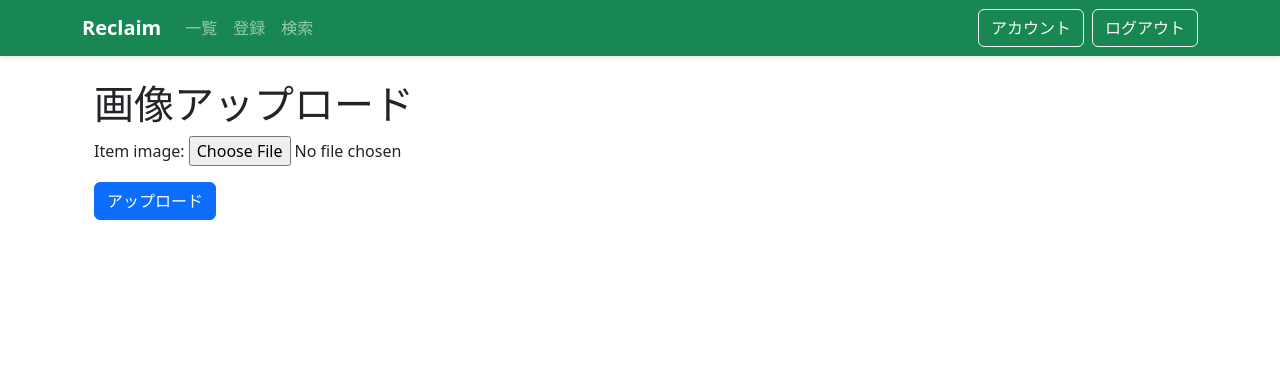
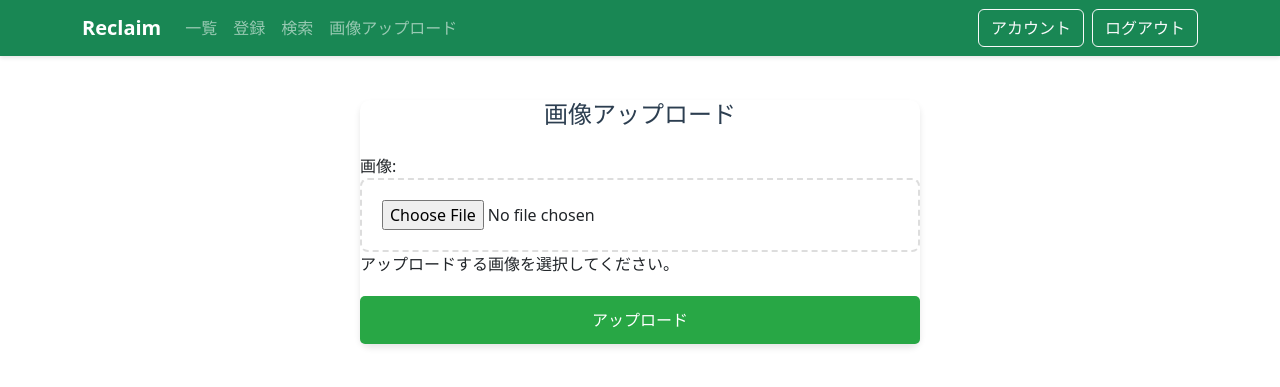
Before and after one commit to hirohiroto112607/ReClaim, a Django app: page /storeview/upload_image/ in a window 1280 px wide. Shown: the top 387 px of the page. Run offline with Django 5.2, Linux system fonts and the light colour scheme; the visitor is signed in with stand-in values (Sample User, id 1); some libraries are stand-ins or nearby versions.

Commit message:
機能改善: 画像アップロード機能のUIを改善し、エラーメッセージを追加しました。CSSスタイルを整理し、新しいスタイルシートを作成しました。

```diff
--- a/reclaim/static/css/styles.css
+++ b/reclaim/static/css/styles.css
@@ -5,21 +5,22 @@ body {
   box-shadow: 0 2px 4px rgba(0,0,0,.1);
 }
 .card {
-  box-shadow: 0 2px 4px rgba(0,0,0,.05);
+  box-shadow: 0 4px 8px rgba(0,0,0,.1);
   border-radius: 8px;
   transition: transform 0.2s, box-shadow 0.2s;
+  margin-top: 20px;
 }
 .card:hover {
   transform: translateY(-5px);
   box-shadow: 0 4px 8px rgba(0,0,0,.1);
 }
 .btn-primary {
-  background-color: #198754;
-  border-color: #198754;
+  background-color: #007bff;
+  border-color: #007bff;
 }
 .btn-primary:hover {
-  background-color: #157347;
-  border-color: #157347;
+  background-color: #0056b3;
+  border-color: #004085;
 }
 .btn-secondary {
   background-color: #6c757d;
@@ -29,3 +30,10 @@ body {
   background-color: #5a6268;
   border-color: #545b62;
 }
+.container {
+  max-width: 600px;
+}
+.card-title {
+  font-size: 1.5rem;
+  margin-bottom: 20px;
+}
--- /dev/null
+++ b/reclaim/static/css/upload.css
@@ -0,0 +1,63 @@
+.upload-container {
+  max-width: 600px;
+  margin: 0 auto;
+  padding: 20px;
+}
+
+.upload-card {
+  background: white;
+  border-radius: 10px;
+  box-shadow: 0 4px 6px rgba(0, 0, 0, 0.1);
+}
+
+.upload-title {
+  font-size: 24px;
+  color: #2c3e50;
+  margin-bottom: 25px;
+  text-align: center;
+}
+
+.upload-form {
+  display: flex;
+  flex-direction: column;
+  gap: 20px;
+}
+
+.upload-form p {
+  margin: 0;
+}
+
+.upload-form input[type="file"] {
+  border: 2px dashed #ddd;
+  padding: 20px;
+  border-radius: 8px;
+  width: 100%;
+  transition: border-color 0.3s ease;
+}
+
+.upload-form input[type="file"]:hover {
+  border-color: #28a745;
+}
+
+.upload-button {
+  background-color: #28a745;
+  color: white;
+  padding: 12px 24px;
+  border: none;
+  border-radius: 5px;
+  font-size: 16px;
+  cursor: pointer;
+  transition: background-color 0.3s ease;
+}
+
+.upload-button:hover {
+  background-color: #218838;
+}
+
+/* エラーメッセージのスタイル */
+.errorlist {
+  color: #dc3545;
+  list-style: none;
+  padding: 0;
+  margin: 5px 0;
+}
--- a/reclaim/storeview/forms.py
+++ b/reclaim/storeview/forms.py
@@ -42,3 +42,15 @@ class ImageUploadForm(forms.ModelForm):
     class Meta:
         model = item
         fields = ['item_image']
+        labels = {
+            'item_image': '画像',
+        }
+        help_texts = {
+            'item_image': 'アップロードする画像を選択してください。',
+        }
+        error_messages = {
+            'item_image': {
+                'invalid': '有効な画像ファイルをアップロードしてください。',
+                'required': '画像のアップロードは必須です。',
+            },
+        }
--- a/reclaim/storeview/views.py
+++ b/reclaim/storeview/views.py
@@ -113,7 +113,8 @@ def item_list_view(request):
 def upload_image(request):
     if request.method == 'POST':
         form = ImageUploadForm(request.POST, request.FILES)
-        if form.is_valid():
+        print(request.FILES)
+        if form.is_valid() and request.FILES != None:
             item_instance = form.save(commit=False)
             item_instance.item_founder = request.user  # 現在のユーザーを設定
             item_instance.save()
@@ -122,6 +123,8 @@ def upload_image(request):
                 item_instance.pk, str(item_instance.item_image))
             messages.success(request, '画像がアップロードされ、AIに送信されました。')
             return redirect('storeview:index')
+        else:
+            messages.error(request, '画像のアップロードに失敗しました。')
     else:
         form = ImageUploadForm()
     return render(request, 'storeview/upload_image.html', {'form': form})
--- a/reclaim/templates/storeview/base.html
+++ b/reclaim/templates/storeview/base.html
@@ -36,6 +36,9 @@
                 <li class="nav-item">
                   <a class="nav-link" href="{% url 'storeview:search_page' %}">検索</a>
                 </li>
+                <li class="nav-item">
+                  <a class="nav-link" href="{% url 'storeview:upload_image' %}">画像アップロード</a>
+                </li>
               </ul>
               <div class="d-flex">
                 <a href="{% url 'accounts:profile' %}" class="btn btn-outline-light me-2">
@@ -49,6 +52,18 @@
             </div>
           </div>
         </nav>
+
+        {% if messages %}
+          <div class="container mt-3">
+            {% for message in messages %}
+              <div class="alert alert-{{ message.tags }} alert-dismissible fade show" role="alert">
+                {{ message }}
+                <button type="button" class="btn-close" data-bs-dismiss="alert" aria-label="Close"></button>
+              </div>
+            {% endfor %}
+          </div>
+        {% endif %}
+
         <div class="container py-4">
           {% block body %}{% endblock %}
         </div>
--- a/reclaim/templates/storeview/upload_image.html
+++ b/reclaim/templates/storeview/upload_image.html
@@ -4,12 +4,17 @@
 {% block title %}画像アップロード{% endblock %}
 
 {% block body %}
-  <div class="container">
-    <h1>画像アップロード</h1>
-    <form method="post" enctype="multipart/form-data">
-      {% csrf_token %}
-      {{ form.as_p }}
-      <button type="submit" class="btn btn-primary">アップロード</button>
-    </form>
+<link rel="stylesheet" href="{% static 'css/upload.css' %}">
+<div class="upload-container">
+  <div class="upload-card">
+    <div class="card-body">
+      <h1 class="upload-title">画像アップロード</h1>
+      <form method="post" enctype="multipart/form-data" class="upload-form">
+        {% csrf_token %}
+        {{ form.as_p }}
+        <button type="submit" class="upload-button">アップロード</button>
+      </form>
+    </div>
   </div>
+</div>
 {% endblock %}
```
